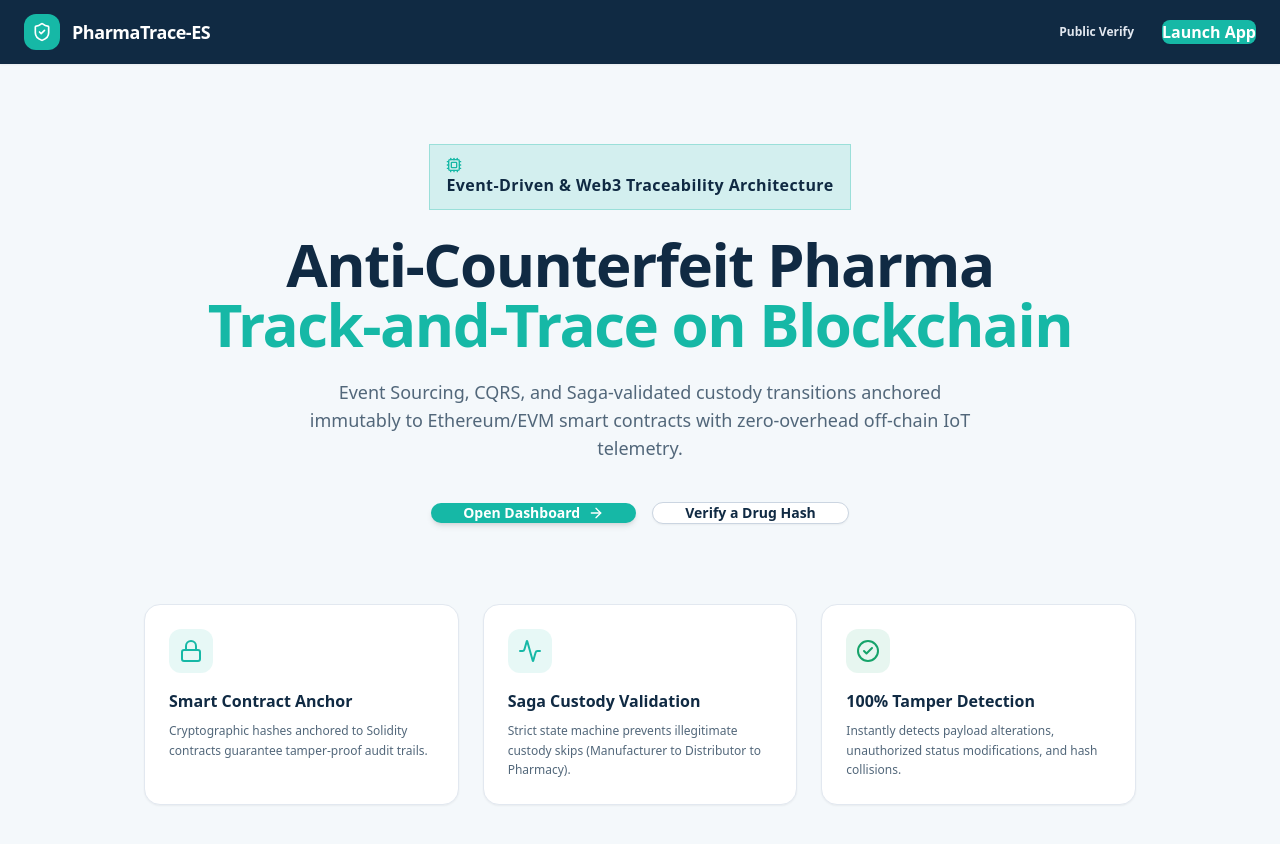
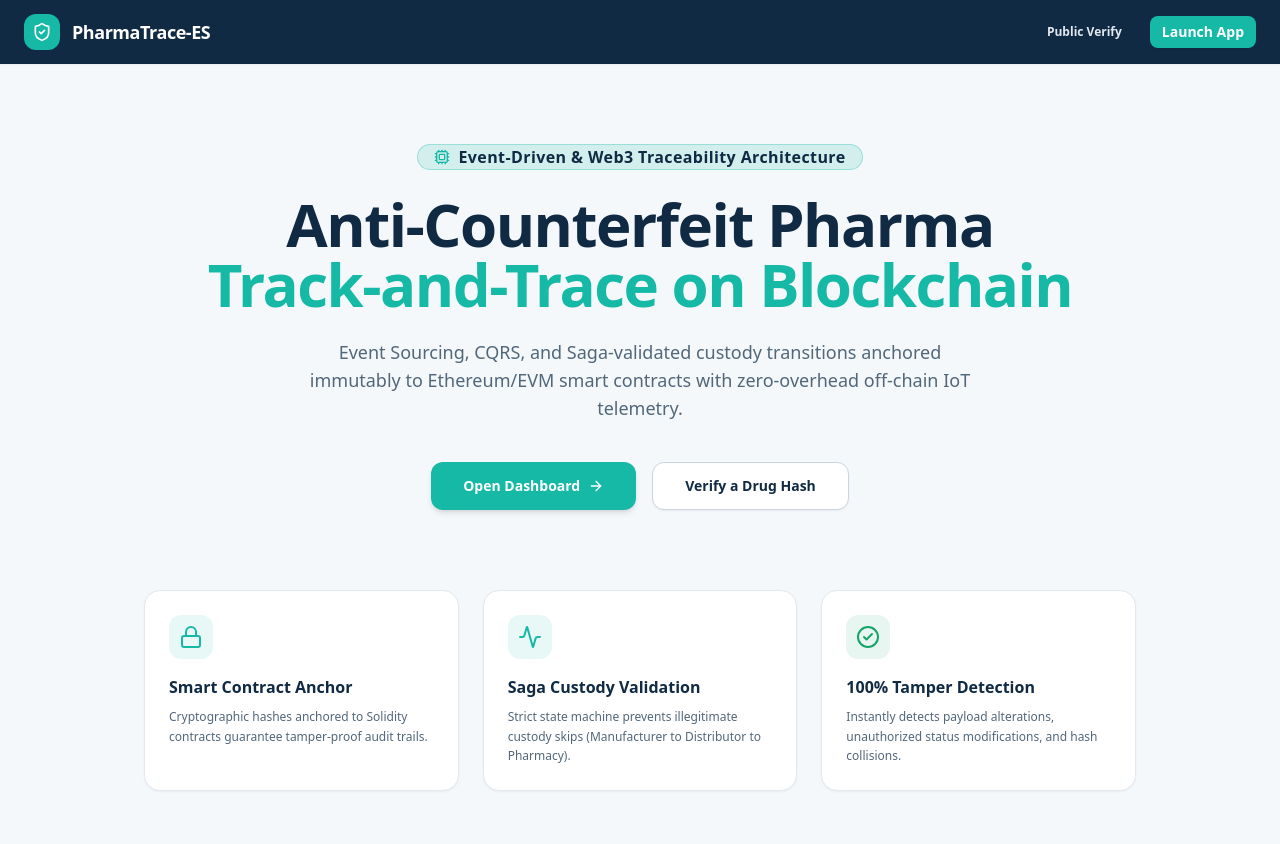
Before and after one commit to MirEashanZaman/pharma-trace-frontend, a Next.js app: page / in a window 1280 px wide. Shown: the top 844 px of the page. Built offline with nearby package versions, Linux system fonts and the light colour scheme.

Commit message:
fix(styles): integrate DaisyUI 4 theme with custom medical color tokens

```diff
--- a/app/globals.css
+++ b/app/globals.css
@@ -1,27 +1,6 @@
 @tailwind base;
 @tailwind components;
 @tailwind utilities;
-
-@layer components {
-  .btn-pharmateal {
-    @apply bg-[#16B8A6] hover:bg-[#139485] text-white font-semibold py-2 px-4 rounded-xl transition duration-150 shadow-sm border-none;
-  }
-  .btn-pharmadark {
-    @apply bg-[#102A43] hover:bg-[#0c2135] text-white font-semibold py-2 px-4 rounded-xl transition duration-150 shadow-sm border-none;
-  }
-  .card-pharmamedical {
-    @apply bg-white border border-slate-200 rounded-2xl p-6 shadow-sm;
-  }
-  .badge-authentic {
-    @apply bg-[#16A36A]/10 text-[#16A36A] border border-[#16A36A]/30 font-bold px-3 py-1 rounded-full text-xs;
-  }
-  .badge-suspicious {
-    @apply bg-[#D97706]/10 text-[#D97706] border border-[#D97706]/30 font-bold px-3 py-1 rounded-full text-xs;
-  }
-  .badge-failed {
-    @apply bg-[#DC4545]/10 text-[#DC4545] border border-[#DC4545]/30 font-bold px-3 py-1 rounded-full text-xs;
-  }
-}
 
 :root {
   --background: #F4F8FB;
@@ -31,5 +10,5 @@
 body {
   color: #102A43;
   background-color: #F4F8FB;
-  font-family: 'Inter', system-ui, -apple-system, BlinkMacSystemFont, 'Segoe UI', Roboto, sans-serif;
+  font-family: system-ui, -apple-system, BlinkMacSystemFont, 'Segoe UI', Roboto, Oxygen, Ubuntu, Cantarell, sans-serif;
 }
--- a/tailwind.config.ts
+++ b/tailwind.config.ts
@@ -20,7 +20,22 @@ const config: Config = {
       },
     },
   },
-  plugins: [],
+  plugins: [require("daisyui")],
+  daisyui: {
+    themes: [
+      {
+        light: {
+          ...require("daisyui/src/theming/themes")["light"],
+          primary: "#16B8A6",
+          secondary: "#102A43",
+          accent: "#16A36A",
+          neutral: "#52677A",
+          "base-100": "#FFFFFF",
+          "base-200": "#F4F8FB",
+        },
+      },
+    ],
+  },
 };
 
 export default config;
```
